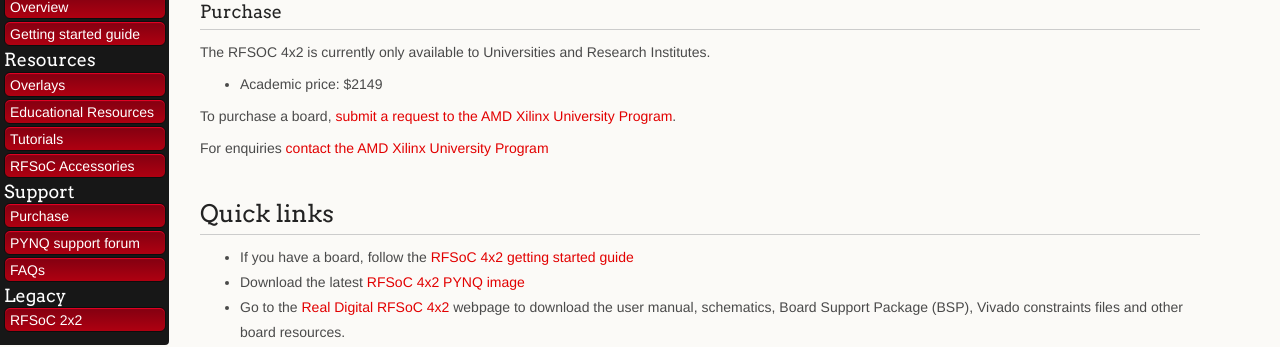
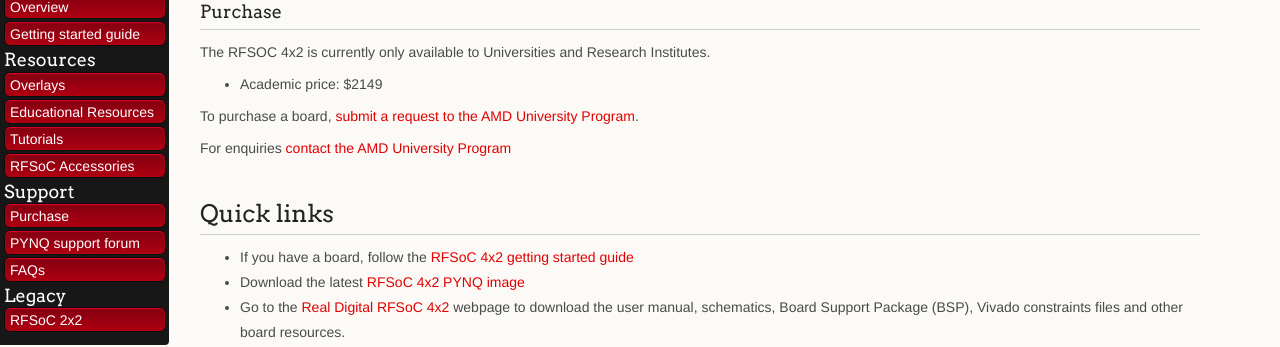
Before and after one commit to Xilinx/RFSoC-PYNQ, a Jekyll site: the page built from docs/rfsoc_4x2_overview.md, in a window 1280 px wide and 900 px high. Shown: the part 144-491 px from the top of the window. Built offline with Jekyll 4.4.1, drawn with Linux system fonts in a browser that asks for light colours; nearby versions of some CDN libraries; our own code applies the rules of GitHub Pages for plain Markdown files; some of the changed text lies outside the part shown.

Commit message:
Update links

```diff
--- a/docs/rfsoc_4x2_overview.md
+++ b/docs/rfsoc_4x2_overview.md
@@ -12,9 +12,9 @@
 
 * Academic price: $2149
 
-To purchase a board, [submit a request to the AMD Xilinx University Program](https://www.xilinx.com/support/university/xup-boards/RFSoC4x2.html#Purchasing_at_academic_price).
+To purchase a board, [submit a request to the AMD University Program](https://www.amd.com/en/corporate/university-program/aup-boards/rfsoc4x2.html#Purchasing_at_academic_price).
 
-For enquiries [contact the AMD Xilinx University Program](mailto:xup@amd.com)
+For enquiries [contact the AMD University Program](mailto:aup@amd.com)
 
 ## Quick links
 
@@ -66,7 +66,7 @@
 The board has been developed with open source in mind. The schematics, bill of materials, and the PCB Gerber files are available open-source. This will enable
 research teams, for example, to use the RFSoC 4x2 as the starting point for developing custom boards which they may require in their specific research experiments.
 
-Most supporting files for the board are available for download on the [Real Digital RFSoC 4x2 page](https://www.realdigital.org/hardware/rfsoc-4x2). Due to the size of the Gerber files (several 10's GB) please contact [xup@amd.com](mailto:xup@amd.com) if you require the PCB Gerber files.
+Most supporting files for the board are available for download on the [Real Digital RFSoC 4x2 page](https://www.realdigital.org/hardware/rfsoc-4x2). Due to the size of the Gerber files (several 10's GB) please contact [aup@amd.com](mailto:aup@amd.com) if you require the PCB Gerber files.
 
 ## Next steps
 
```
